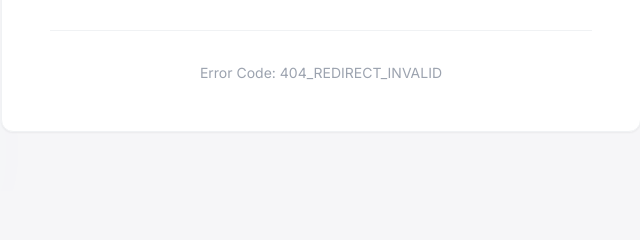
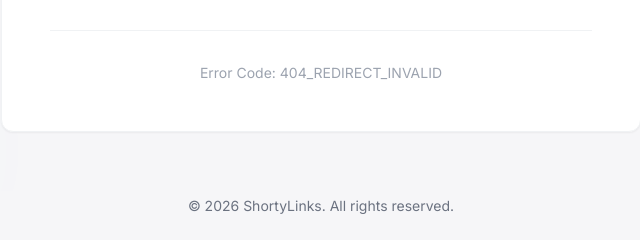
Before and after one commit to Muhammad-Ali-5331/ShortyLink-URL-Shortner, a Flask app: page /1 in a window 1280 px wide. Shown: the part 609-849 px from the top of the page, without its empty margins (319-959 px from the left). Before the commit the page ends 688 px from the top, so only its background shows below. Run offline with Flask 3, Linux system fonts and the light colour scheme; some libraries are stand-ins or nearby versions.

Commit message:
footer on invalidpage with script getting the year

```diff
--- a/app/templates/InvalidRequest.html
+++ b/app/templates/InvalidRequest.html
@@ -34,6 +34,15 @@
                 },
             },
         }
+    </script>
+    <script type="text/javascript">
+        const year = new Date().getFullYear();
+        document.addEventListener("DOMContentLoaded", function () {
+            const footer = document.querySelector("footer p");
+            if (footer) {
+                footer.innerHTML = `&copy; ${year} ShortyLinks. All rights reserved.`;
+            }
+        });
     </script>
     <style>
         body {
@@ -96,6 +105,9 @@
         <div class="absolute bottom-[-10%] left-[-10%] w-[30%] h-[30%] bg-blue-300/10 blur-[80px] rounded-full"></div>
     </div>
     <footer class="py-6 px-10 text-center">
+    <p class="text-gray-500 dark:text-gray-600 text-sm">
+        &copy; ShortyLinks. All rights reserved.
+    </p>
     </footer>
 
 </body>
```
